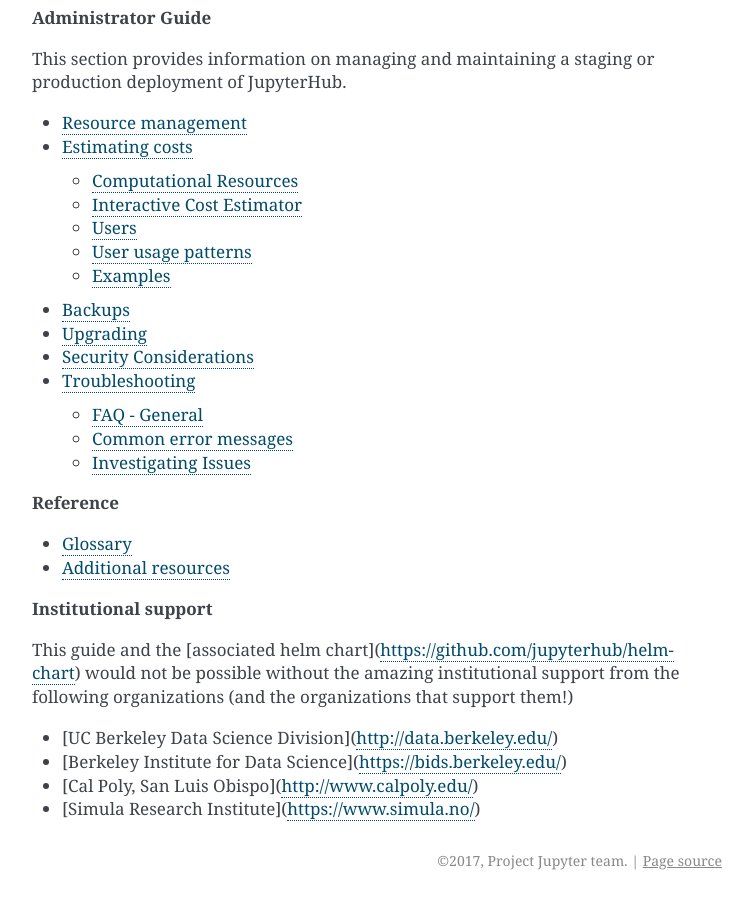
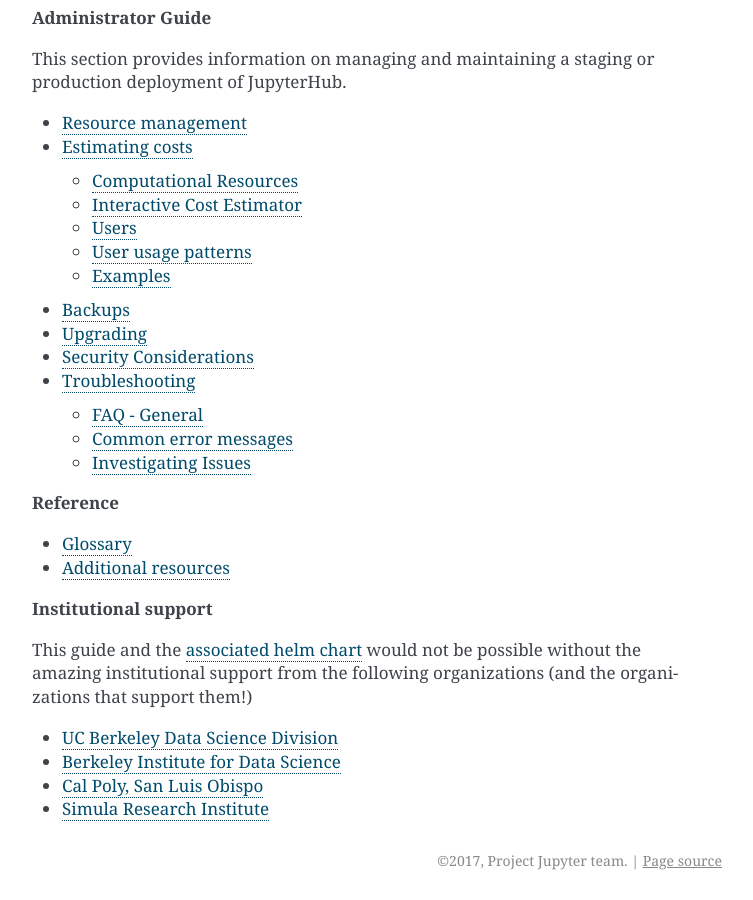
Before and after one commit to jupyterhub/zero-to-jupyterhub-k8s, a Sphinx documentation site: the page built from doc/source/index.rst, in a window 1280 px wide and 900 px high, scrolled down 1548 px. Shown: the whole window, without its empty margins (388-1141 px from the left). Built offline with Sphinx 7.4.7, drawn with Linux system fonts in a browser that asks for light colours.

Commit message:
Fix syntax to be rst not md

```diff
--- a/doc/source/index.rst
+++ b/doc/source/index.rst
@@ -66,14 +66,14 @@
 
 **Institutional support**
 
-This guide and the [associated helm chart](https://github.com/jupyterhub/helm-chart)
+This guide and the `associated helm chart <https://github.com/jupyterhub/helm-chart>`_
 would not be possible without the amazing institutional support from the following
 organizations (and the organizations that support them!)
 
-* [UC Berkeley Data Science Division](http://data.berkeley.edu/)
-* [Berkeley Institute for Data Science](https://bids.berkeley.edu/)
-* [Cal Poly, San Luis Obispo](http://www.calpoly.edu/)
-* [Simula Research Institute](https://www.simula.no/)
+* `UC Berkeley Data Science Division <http://data.berkeley.edu/>`_
+* `Berkeley Institute for Data Science <https://bids.berkeley.edu/>`_
+* `Cal Poly, San Luis Obispo <http://www.calpoly.edu/>`_
+* `Simula Research Institute <https://www.simula.no/>`_
 
 .. _JupyterHub: https://github.com/jupyterhub/jupyterhub
 .. _issues page: https://github.com/jupyterhub/zero-to-jupyterhub-k8s/issues
```
